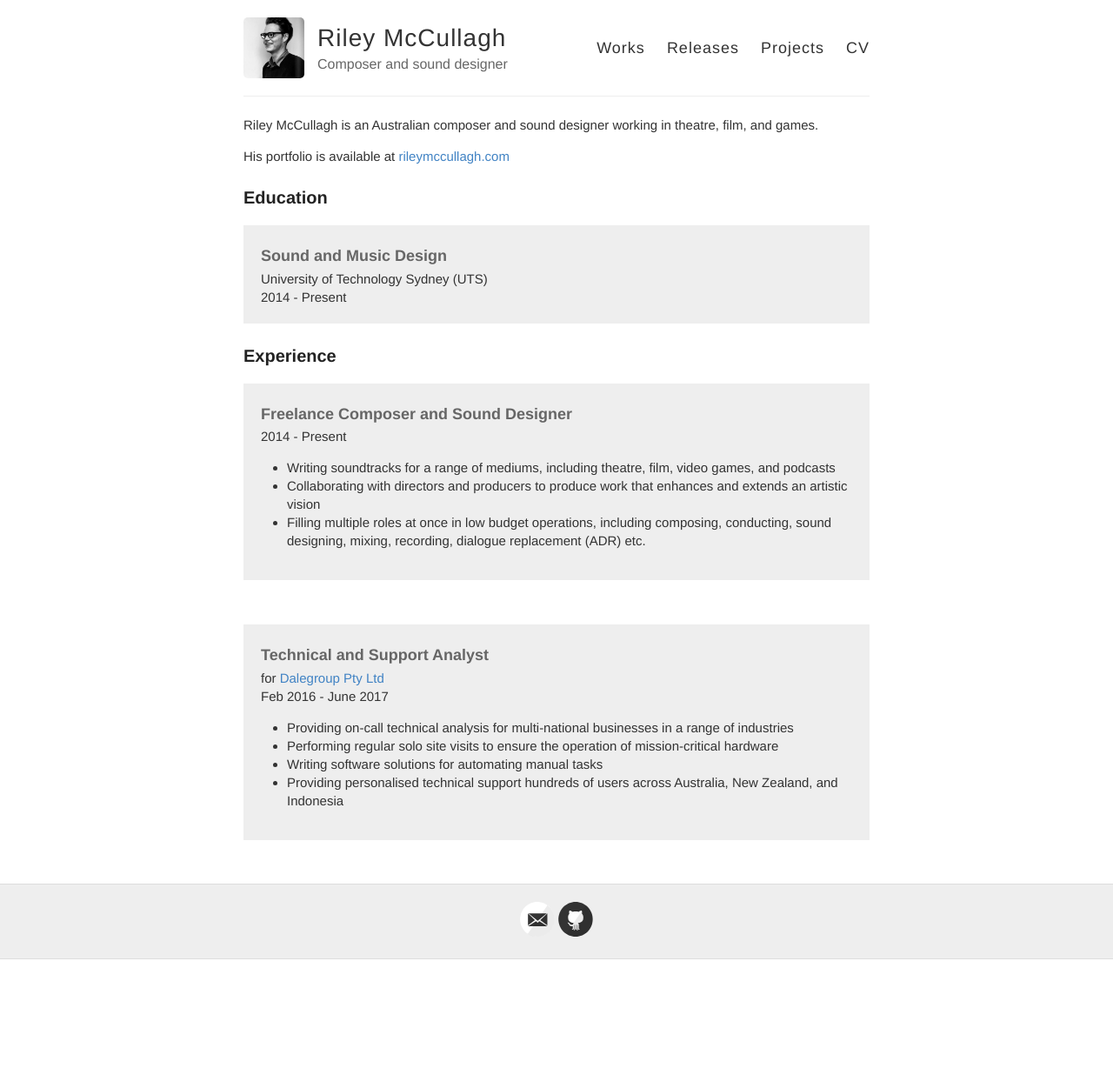
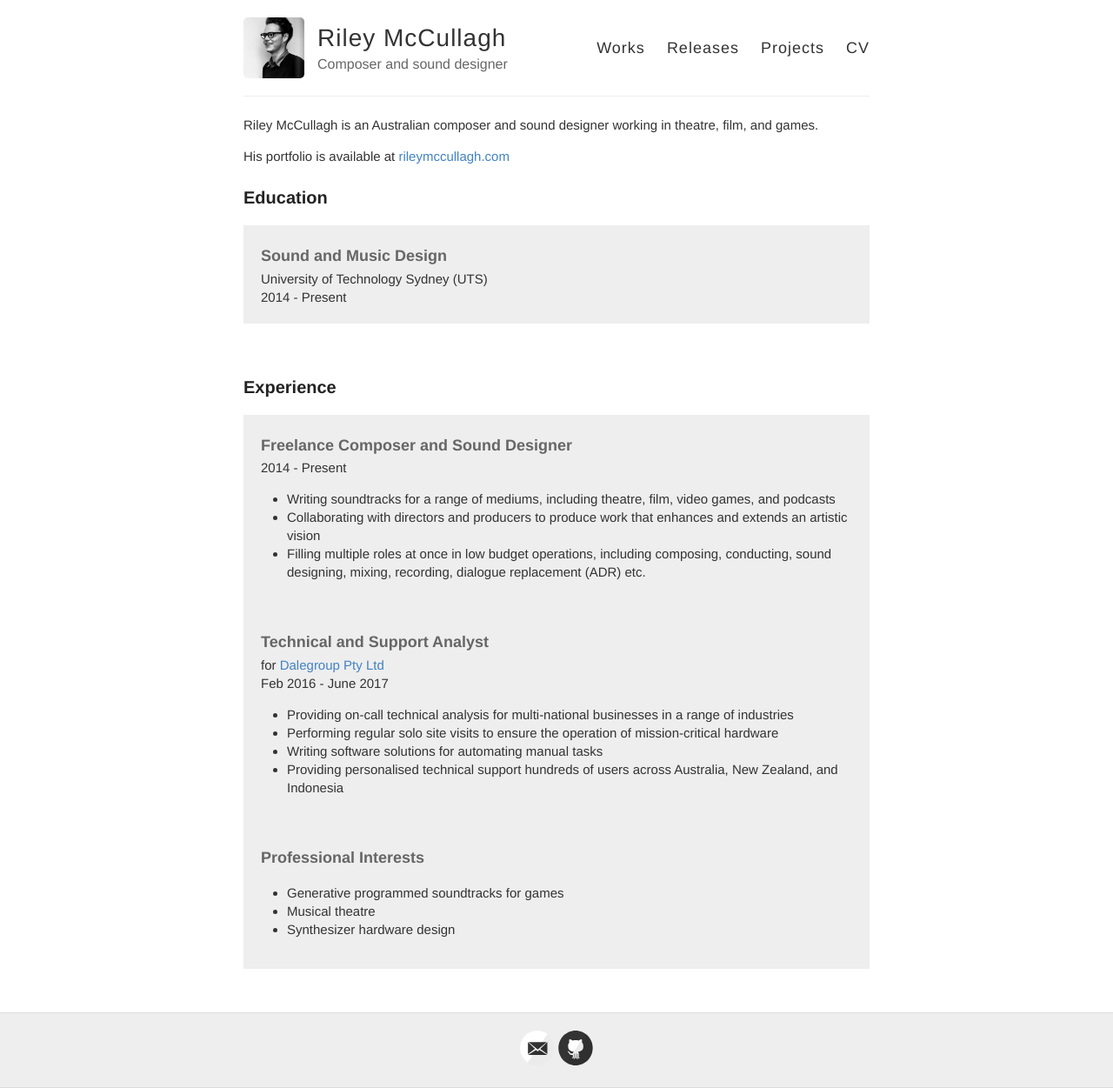
Before and after one commit to rileymccullagh/portfolio, a Jekyll site: the page built from docs/cv.md, in a window 1280 px wide. Shown: the whole page at 87% size. Built offline with Jekyll 4.4.1, drawn with Linux system fonts in a browser that asks for light colours; before the commit the page ends 1103 px from its top, so only the background shows below that.

Commit message:
professional interest

```diff
--- a/docs/cv.md
+++ b/docs/cv.md
@@ -17,7 +17,7 @@
 2014 - Present
 
 </div>
-
+<br>
 ### Experience
 <div class="greybox">
 <h4 style="margin: 0px">Freelance Composer and Sound Designer</h4>
@@ -31,7 +31,7 @@
 
 </div>
 
-<br>
+
 
 <div class="greybox">
 <h4 style="margin: 0px">Technical and Support Analyst</h4>
@@ -48,3 +48,13 @@
 </ul>
 
 </div>
+
+
+<div class="greybox">
+<h4 style="margin: 0px">Professional Interests</h4>
+<ul>
+<li>Generative programmed soundtracks for games</li>
+<li>Musical theatre</li>
+<li>Synthesizer hardware design</li>
+</ul>
+</div>
```
